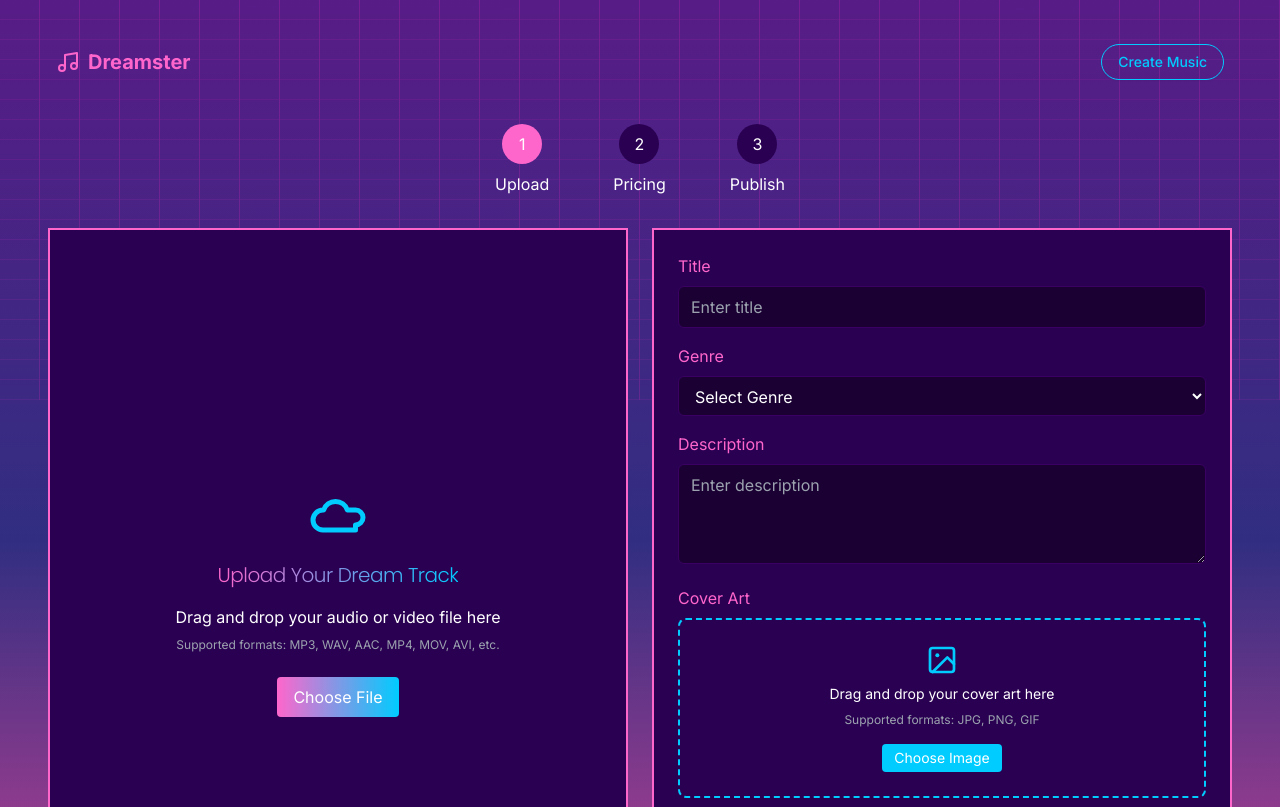
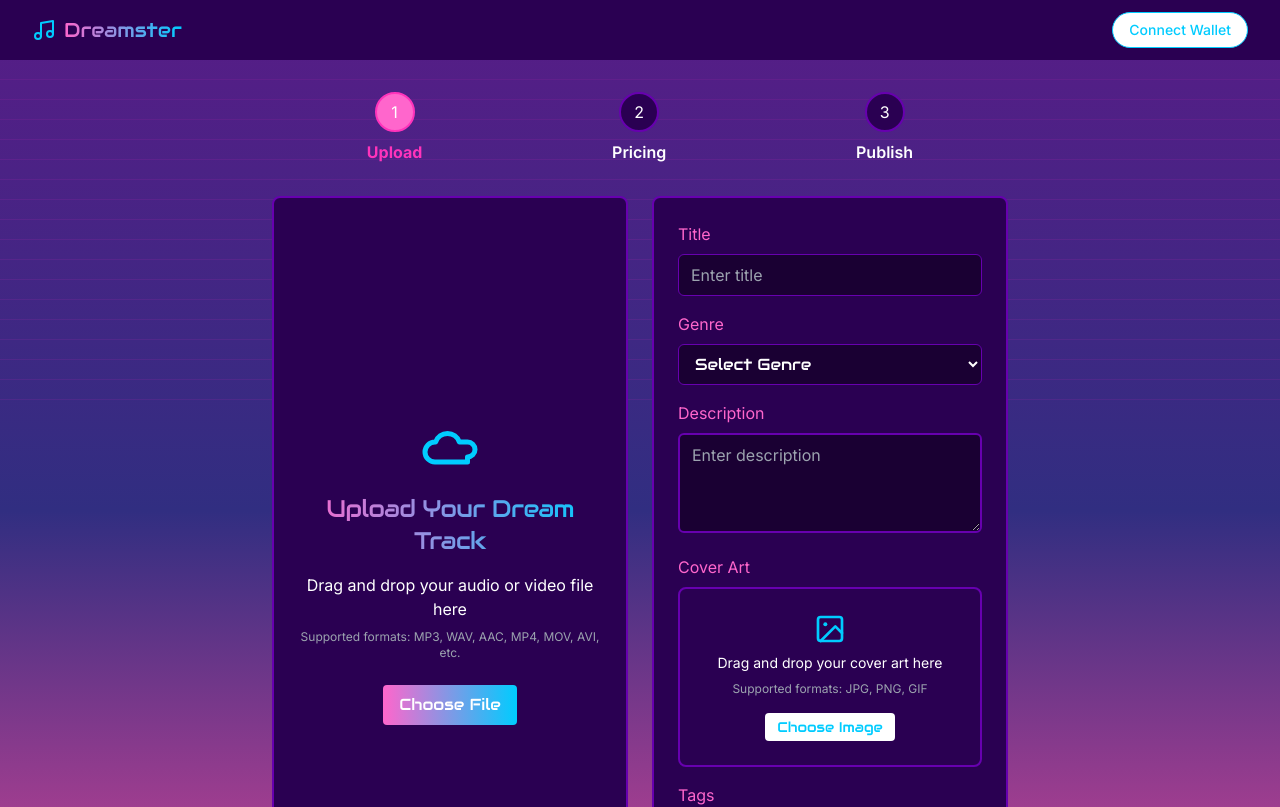
Before and after one commit to Aizen-Agency/dreamster_fe, a Next.js app: page /user/musician/upload in a window 1280 px wide. Shown: the top 807 px of the page. Built offline with nearby package versions, Linux system fonts and the light colour scheme.

Commit message:
Redesigned -> Track upload

```diff
--- a/src/app/globals.css
+++ b/src/app/globals.css
@@ -1,9 +1,10 @@
 @import url('https://fonts.googleapis.com/css2?family=Inter:wght@100;200;300;400;500;600;700;800;900&display=swap');
 @import url('https://fonts.googleapis.com/css2?family=Poppins:wght@100;200;300;400;500;600;700;800;900&display=swap');
-
+@import url('https://fonts.googleapis.com/css2?family=Audiowide:wght@400&display=swap');
 @tailwind base;
 @tailwind components;
 @tailwind utilities;
+
 @layer base {
   :root {
     --radius: 0.5rem
@@ -43,3 +44,9 @@ h1, h2, h3, h4, h5, h6 {
 .animate-fadeIn {
   animation: fadeIn 0.2s ease-out forwards;
 }
+
+.audiowide-regular {
+  font-family: "Audiowide", sans-serif;
+  font-weight: 400;
+  font-style: normal;
+}
--- a/src/app/user/musician/upload/page.tsx
+++ b/src/app/user/musician/upload/page.tsx
@@ -47,12 +47,12 @@ export default function UploadPage() {
     };
 
     return (
-        <div className="min-h-screen bg-gradient-to-b from-purple-900 via-indigo-900 to-pink-500 p-4 md:p-8 relative overflow-hidden">
+        <div className="min-h-screen bg-gradient-to-b from-purple-900 via-indigo-900 to-pink-500 relative overflow-hidden">
             {/* Background grid - lowered z-index */}
             <div
                 className="fixed inset-0 opacity-20 z-0"
                 style={{
-                    backgroundImage: `linear-gradient(#ff2cc9 1px, transparent 1px), linear-gradient(90deg, #ff2cc9 1px, transparent 1px)`,
+                    backgroundImage: `linear-gradient(#ff2cc9 1px, transparent 1px), linear-gradient( #ff2cc9 1px, transparent 1px)`,
                     backgroundSize: "40px 40px",
                     backgroundPosition: "-1px -1px",
                     perspective: "500px",
@@ -61,40 +61,42 @@ export default function UploadPage() {
                 }}
             />
             {/* Header - increased z-index */}
-            <header className="w-full py-3 px-6 flex justify-between items-center relative z-10">
+            <header className="bg-[#2a0052] w-full py-3 px-8 flex justify-between items-center relative z-10">
                 <div className="flex items-center gap-2">
-                    <Music className="h-6 w-6 text-[#ff66cc]" />
-                    <span className="text-[#ff66cc] font-bold text-xl">Dreamster</span>
+                    <Music className="h-6 w-6 text-[#00ccff]" />
+                    <span className="audiowide-regular bg-gradient-to-r from-[#ff66cc] to-[#00ccff] text-transparent bg-clip-text font-bold text-xl">Dreamster</span>
                 </div>
                 <Button
+                    type="button"
                     variant="outline"
-                    className="bg-transparent border-[#00ccff] text-[#00ccff] hover:bg-[#00ccff]/10 rounded-full"
+                    className="border-[#00ccff] text-[#00ccff] rounded-full hover:bg-[#00ccff]/10"
+                    onClick={() => router.push('/wallet/connect')}
                 >
-                    Create Music
+                    Connect Wallet
                 </Button>
             </header>
 
             {/* Main Content - increased z-index */}
-            <main className="flex-1 container mx-auto py-8 px-4 relative z-10">
+            <main className="flex-1 w-[60%] container mx-auto py-8 px-4 relative z-10">
                 {/* Steps */}
-                <div className="flex justify-center mb-8 gap-16">
+                <div className="flex w-[100%] justify-around items-center mb-8">
                     <div className="flex flex-col items-center">
-                        <div className="w-10 h-10 rounded-full bg-[#ff66cc] flex items-center justify-center text-white mb-2">
+                        <div className="w-10 h-10 rounded-full bg-[#ff66cc] border-2 border-[#ff33bb] flex items-center justify-center text-white mb-2">
                             1
                         </div>
-                        <span className="text-white">Upload</span>
+                        <span className="text-[#ff33bb] font-bold">Upload</span>
                     </div>
                     <div className="flex flex-col items-center">
-                        <div className="w-10 h-10 rounded-full bg-[#2a0052] flex items-center justify-center text-white mb-2">
+                        <div className="w-10 h-10 rounded-full bg-[#2a0052] border-2 border-[#6700af] flex items-center justify-center text-white mb-2">
                             2
                         </div>
-                        <span className="text-white">Pricing</span>
+                        <span className="text-white font-semibold">Pricing</span>
                     </div>
                     <div className="flex flex-col items-center">
-                        <div className="w-10 h-10 rounded-full bg-[#2a0052] flex items-center justify-center text-white mb-2">
+                        <div className="w-10 h-10 rounded-full bg-[#2a0052] border-2 border-[#6700af] flex items-center justify-center text-white mb-2">
                             3
                         </div>
-                        <span className="text-white">Publish</span>
+                        <span className="text-white font-semibold">Publish</span>
                     </div>
                 </div>
 
@@ -108,7 +110,7 @@ export default function UploadPage() {
                     <div className="flex flex-col md:flex-row gap-6 items-stretch justify-center h-full">
                         {/* Audio Upload */}
                         <div
-                            className="bg-[#2a0052] border-2 border-[#ff66cc] p-6 flex flex-col items-center justify-center min-h-[400px] w-full md:w-1/2 flex-1 relative z-20"
+                            className="bg-[#2a0052] border-2 border-[#6700af] rounded-lg p-6 flex flex-col items-center justify-center min-h-[400px] w-full md:w-1/2 flex-1 relative z-20"
                             onDragOver={handleDragOver}
                             onDrop={(e) => handleDrop(e, "audio")}
                         >
@@ -123,13 +125,13 @@ export default function UploadPage() {
                                     />
                                 </svg>
                             </div>
-                            <h2 className="text-transparent bg-clip-text bg-gradient-to-r from-[#ff66cc] to-[#00ccff] text-xl mb-4 text-center font-light">Upload Your Dream Track</h2>
+                            <h2 className="audiowide-regular text-transparent bg-clip-text bg-gradient-to-r from-[#ff66cc] to-[#00ccff] text-2xl mb-4 text-center font-light">Upload Your Dream Track</h2>
                             <p className="text-white text-center mb-2">Drag and drop your audio or video file here</p>
                             <p className="text-gray-400 text-xs mb-6 text-center">
                                 Supported formats: MP3, WAV, AAC, MP4, MOV, AVI, etc.
                             </p>
                             <label htmlFor="audio-upload">
-                                <div className="bg-gradient-to-r from-[#ff66cc] to-[#00ccff] text-white px-4 py-2 rounded cursor-pointer hover:opacity-80 transition">
+                                <div className="audiowide-regular bg-gradient-to-r from-[#ff66cc] to-[#00ccff] text-white px-4 py-2 rounded cursor-pointer hover:opacity-80 transition">
                                     Choose File
                                 </div>
                                 <input
@@ -144,7 +146,7 @@ export default function UploadPage() {
                         </div>
 
                         {/* Form Fields - increased z-index */}
-                        <div className="bg-[#2a0052] border-2 border-[#ff66cc] p-6 flex flex-col w-full md:w-1/2 flex-1 relative z-20">
+                        <div className="bg-[#2a0052] border-2 border-[#6700af] rounded-lg p-6 flex flex-col w-full md:w-1/2 flex-1 relative z-20">
                             <div className="mb-4">
                                 <label htmlFor="title" className="block text-[#ff66cc] mb-2">
                                     Title
@@ -153,7 +155,7 @@ export default function UploadPage() {
                                     id="title"
                                     type="text"
                                     placeholder="Enter title"
-                                    className="w-full bg-[#1a0033] border border-[#3a0062] rounded-md py-2 px-3 text-white placeholder:text-gray-400 focus:outline-none focus:ring-1 focus:ring-[#ff66cc]"
+                                    className="w-full bg-[#1a0033] border border-[#6700af] rounded-md py-2 px-3 text-white placeholder:text-gray-400 focus:outline-none focus:ring-1 focus:ring-[#ff66cc]"
                                     value={title}
                                     onChange={(e) => setTitle(e.target.value)}
                                     required
@@ -166,7 +168,7 @@ export default function UploadPage() {
                                 </label>
                                 <select
                                     id="genre"
-                                    className="w-full bg-[#1a0033] border border-[#3a0062] rounded-md py-2 px-3 text-white placeholder:text-gray-400 focus:outline-none focus:ring-1 focus:ring-[#ff66cc]"
+                                    className="audiowide-regular w-full bg-[#1a0033] border border-[#6700af] rounded-md py-2 px-3 text-white placeholder:text-gray-400 focus:outline-none focus:ring-1 focus:ring-[#ff66cc]"
                                     value={genre}
                                     onChange={(e) => setGenre(e.target.value)}
                                 >
@@ -187,7 +189,7 @@ export default function UploadPage() {
                                 <textarea
                                     id="description"
                                     placeholder="Enter description"
-                                    className="w-full bg-[#1a0033] border border-[#3a0062] rounded-md py-2 px-3 text-white placeholder:text-gray-400 min-h-[100px] focus:outline-none focus:ring-1 focus:ring-[#ff66cc]"
+                                    className="w-full bg-[#1a0033] border-2 border-[#6700af] rounded-md py-2 px-3 text-white placeholder:text-gray-400 min-h-[100px] focus:outline-none focus:ring-1 focus:ring-[#ff66cc]"
                                     value={description}
                                     onChange={(e) => setDescription(e.target.value)}
                                 />
@@ -196,7 +198,7 @@ export default function UploadPage() {
                             <div className="mb-4">
                                 <label className="block text-[#ff66cc] mb-2">Cover Art</label>
                                 <div
-                                    className="border-2 border-dashed border-[#00ccff] rounded-lg p-6 flex flex-col items-center justify-center"
+                                    className="border-2 border-[#6700af] rounded-lg p-6 flex flex-col items-center justify-center"
                                     onDragOver={handleDragOver}
                                     onDrop={(e) => handleDrop(e, "cover")}
                                 >
@@ -215,7 +217,7 @@ export default function UploadPage() {
                                     <p className="text-gray-400 text-xs mb-4 text-center">Supported formats: JPG, PNG, GIF</p>
 
                                     <label htmlFor="cover-upload">
-                                        <div className="bg-[#00ccff] text-white px-3 py-1 rounded text-sm cursor-pointer hover:bg-[#00ccff]/80 transition">
+                                        <div className="audiowide-regular bg-white border-[#00ccff] text-[#00ccff] hover:bg-[#00ccff]/10 px-3 py-1 rounded text-sm cursor-pointer transition">
                                             Choose Image
                                         </div>
                                         <input
@@ -238,13 +240,13 @@ export default function UploadPage() {
                                     id="tags"
                                     type="text"
                                     placeholder="Enter tags (comma-separated)"
-                                    className="w-full bg-[#1a0033] border border-[#3a0062] rounded-md py-2 px-3 text-white placeholder:text-gray-400 focus:outline-none focus:ring-1 focus:ring-[#ff66cc]"
+                                    className="w-full bg-[#1a0033] border-2 border-[#6700af] rounded-md py-2 px-3 text-white placeholder:text-gray-400 focus:outline-none focus:ring-1 focus:ring-[#ff66cc]"
                                     value={tags}
                                     onChange={(e) => setTags(e.target.value)}
                                 />
                             </div>
 
-                            <div className="mt-auto flex justify-end gap-4">
+                            <div className="audiowide-regular mt-auto flex justify-end gap-4">
                                 <Button
                                     type="button"
                                     variant="outline"
@@ -267,7 +269,7 @@ export default function UploadPage() {
             </main>
 
             {/* Footer - increased z-index */}
-            <footer className="w-full py-3 px-6 text-center text-gray-400 text-sm relative z-10">
+            <footer className="w-full py-3 px-6 text-center text-pink-700 text-sm relative z-10">
                 © 2025 Dreamster. All rights reserved.
             </footer>
         </div>
```
